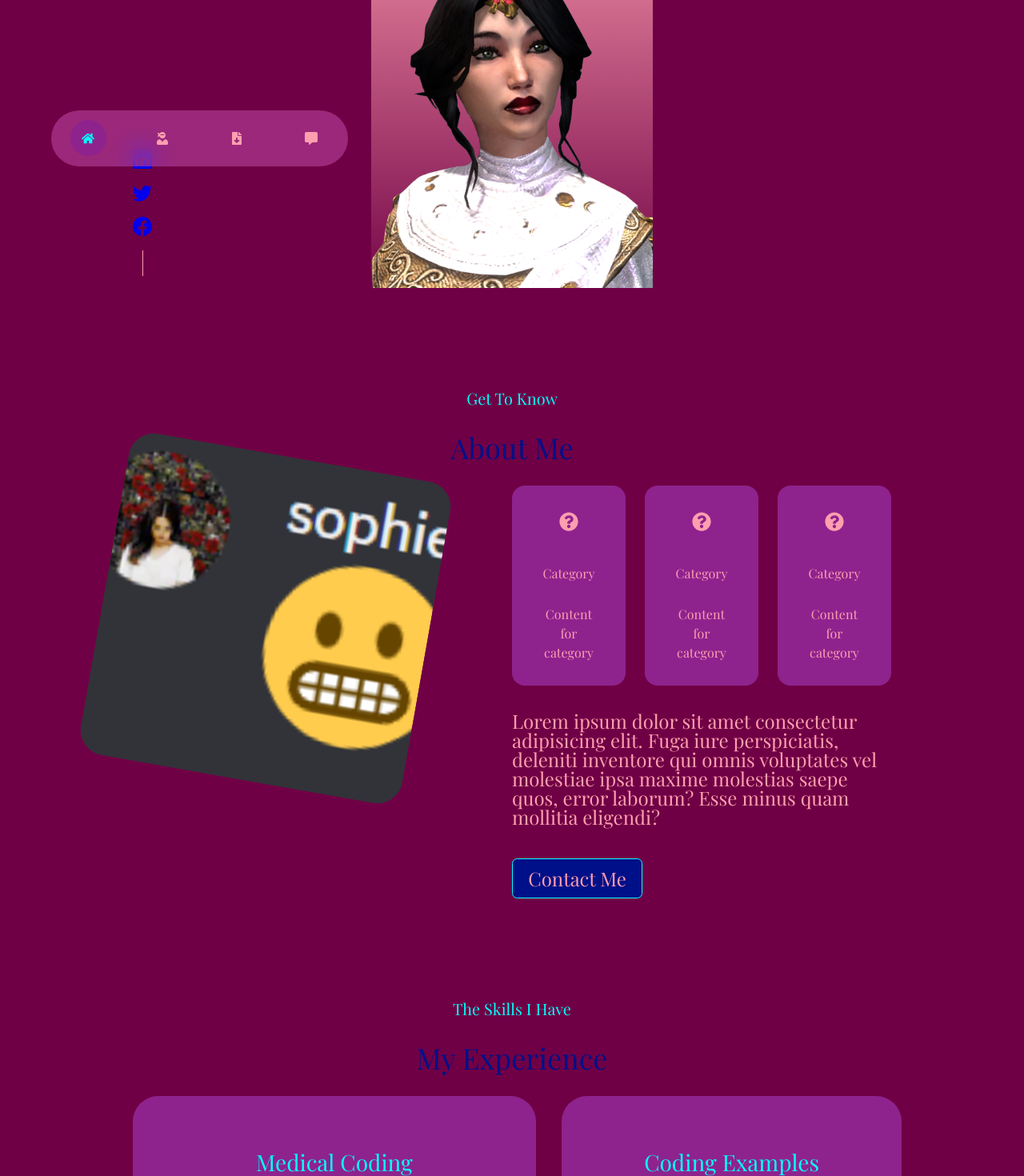
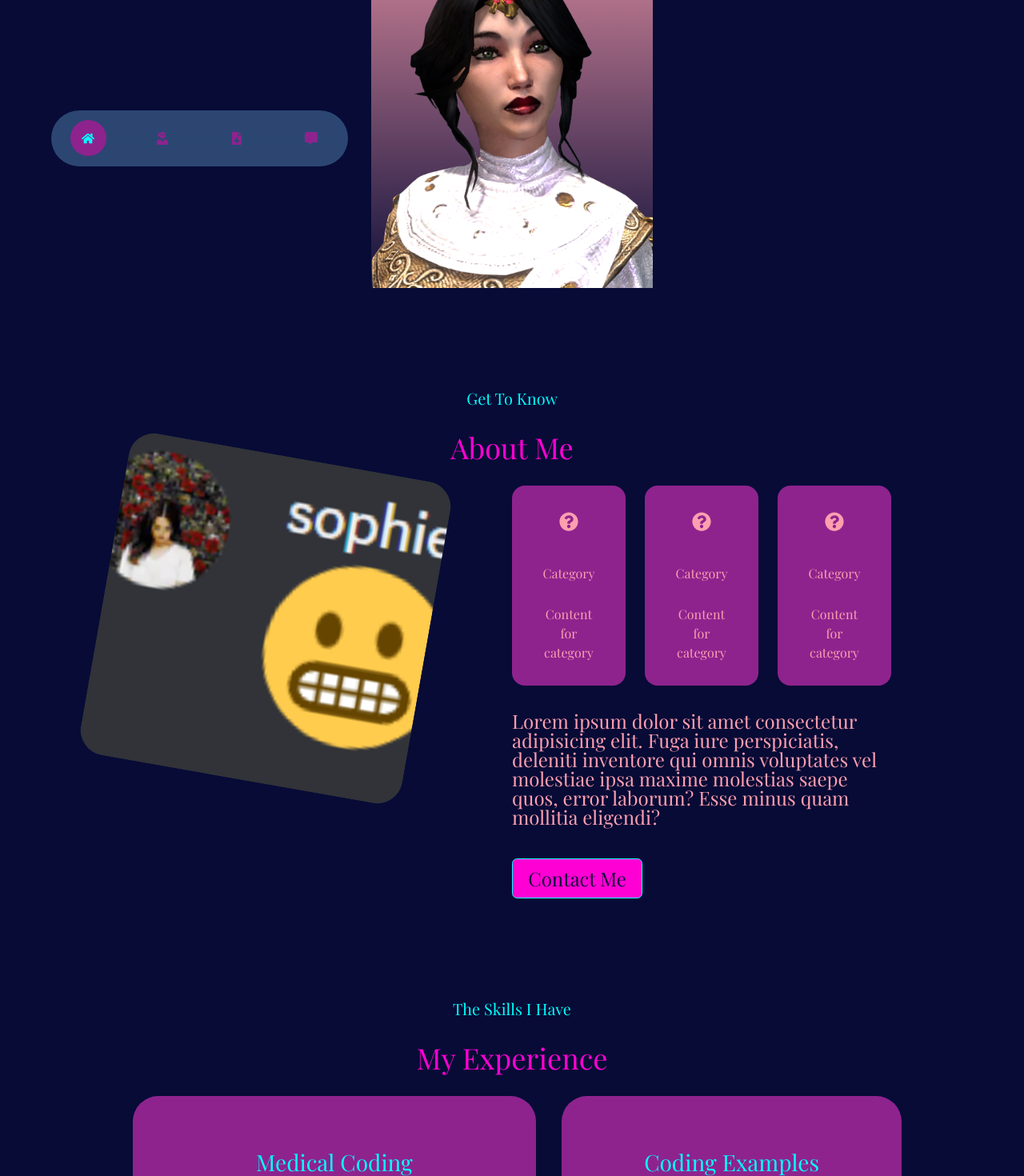
Before and after one commit to JThorneX/SHall-React-Portfolio, a React (Create React App) app: page / in a window 1280 px wide. Shown: the part 560-2030 px from the top of the page at 80% size. Built offline with nearby package versions, Linux system fonts and the light colour scheme; the HTML template or start-up script is replaced by a standard one.

Commit message:
some minor css color changes

```diff
--- a/src/components/About/About.js
+++ b/src/components/About/About.js
@@ -40,7 +40,7 @@ function About() {
             mollitia eligendi?
           </p>
 
-          <a href="#contact" className="btn btn-primary">
+          <a href="#contact" className="btn btn-primary contact_btn">
             Contact Me
           </a>
         </div>
--- a/src/components/Contact/Contact.js
+++ b/src/components/Contact/Contact.js
@@ -52,10 +52,6 @@ const Contact = () => {
           </button>
         </form>
       </div>
-
-      {/* <a href="#Contact" className="btn btn-primary">
-        Let's Talk
-      </a> */}
     </section>
   );
 };
--- a/src/components/Contact/contact.css
+++ b/src/components/Contact/contact.css
@@ -46,6 +46,7 @@ form {
 input,
 textarea {
   width: 100%;
+  margin-top: 1rem;
   padding: 1.5rem;
   border-radius: 0.5rem;
   background: transparent;
@@ -60,6 +61,8 @@ textarea {
     grid-template-columns: 1fr;
     gap: 2rem;
   }
+
+
 }
 
 @media screen and (max-width: 600px) {
--- a/src/components/Header/header.css
+++ b/src/components/Header/header.css
@@ -19,20 +19,28 @@ header {
 
 .socials {
   display: flex;
-  flex-direction: column;
   align-items: center;
   gap: 1rem;
   position: absolute;
-  left: 0;
+  left: 50%;
+  transform: translateX(-50%);
   bottom: 3rem;
 }
 
-.socials::after {
+.socials a {
+  color: var(--pink);
+}
+
+.socials a:hover {
+  color: var(--cyan);
+}
+
+/* .socials::after {
   content: "";
   width: 1px;
   height: 2rem;
   background: var(--pink);
-}
+} */
 
 .sophie {
   background: linear-gradient(var(--pink), transparent);
@@ -55,7 +63,7 @@ header {
   header {
     height: 100vh;
     width: 100vw;
-    width: 23.5rem;
+    width: 25rem;
   }
 
   .socials {
--- a/src/components/Navbar/navbar.css
+++ b/src/components/Navbar/navbar.css
@@ -1,5 +1,5 @@
 nav {
-  background-color: rgba(255, 133, 249, 0.3);
+  background-color: rgba(133, 210, 255, 0.3);
   width: max-content;
   display: block;
   padding: 0.8rem 1.5rem;
@@ -18,7 +18,7 @@ nav a {
   padding: 0.9rem;
   border-radius: 50%;
   display: flex;
-  color: var(--pink);
+  color: var(--purple);
   font-size: 1rem;
 }
 
@@ -30,3 +30,10 @@ nav a.active {
   background: var(--purple);
   color: var(--cyan);
 }
+
+@media screen and (max-width: 1024px) {
+  nav {
+    left: 50%;
+    transform: translateX(-50%);
+  }
+}
--- a/src/components/Socials.js
+++ b/src/components/Socials.js
@@ -1,19 +1,19 @@
 import React from "react";
-import { BsLinkedin } from "react-icons/bs";
-import { BsTwitter } from "react-icons/bs";
-import { BsFacebook } from "react-icons/bs";
+import { FiLinkedin } from "react-icons/fi";
+import { FiTwitter } from "react-icons/fi";
+import { FiFacebook } from "react-icons/fi";
 
 function Socials() {
   return (
     <div className="socials">
       <a href="https://www.linkedin.com" target="_blank">
-        <BsLinkedin />
+        <FiLinkedin />
       </a>
       <a href="https://www.twitter.com" target="_blank">
-        <BsTwitter />
+        <FiTwitter />
       </a>
       <a href="https://www.facebook.com" target="_blank">
-        <BsFacebook />
+        <FiFacebook />
       </a>
     </div>
   );
--- a/src/index.css
+++ b/src/index.css
@@ -6,10 +6,10 @@
 }
 
 :root {
-  --bg: rgb(112, 0, 69);
+  --bg: rgb(7, 11, 54);
   --pink: rgb(254, 159, 175);
   --cyan: rgb(0, 255, 255);
-  --navy: rgb(0, 16, 136);
+  --navy: rgb(255, 0, 212);
   --purple: rgb(142, 35, 142);
 
   --transition: all 400ms ease;
@@ -96,7 +96,7 @@ a:hover {
 
 .btn-primary {
   background: var(--navy);
-  color: var(--pink);
+  color: var(--bg);
 }
 
 .text-light {
```
